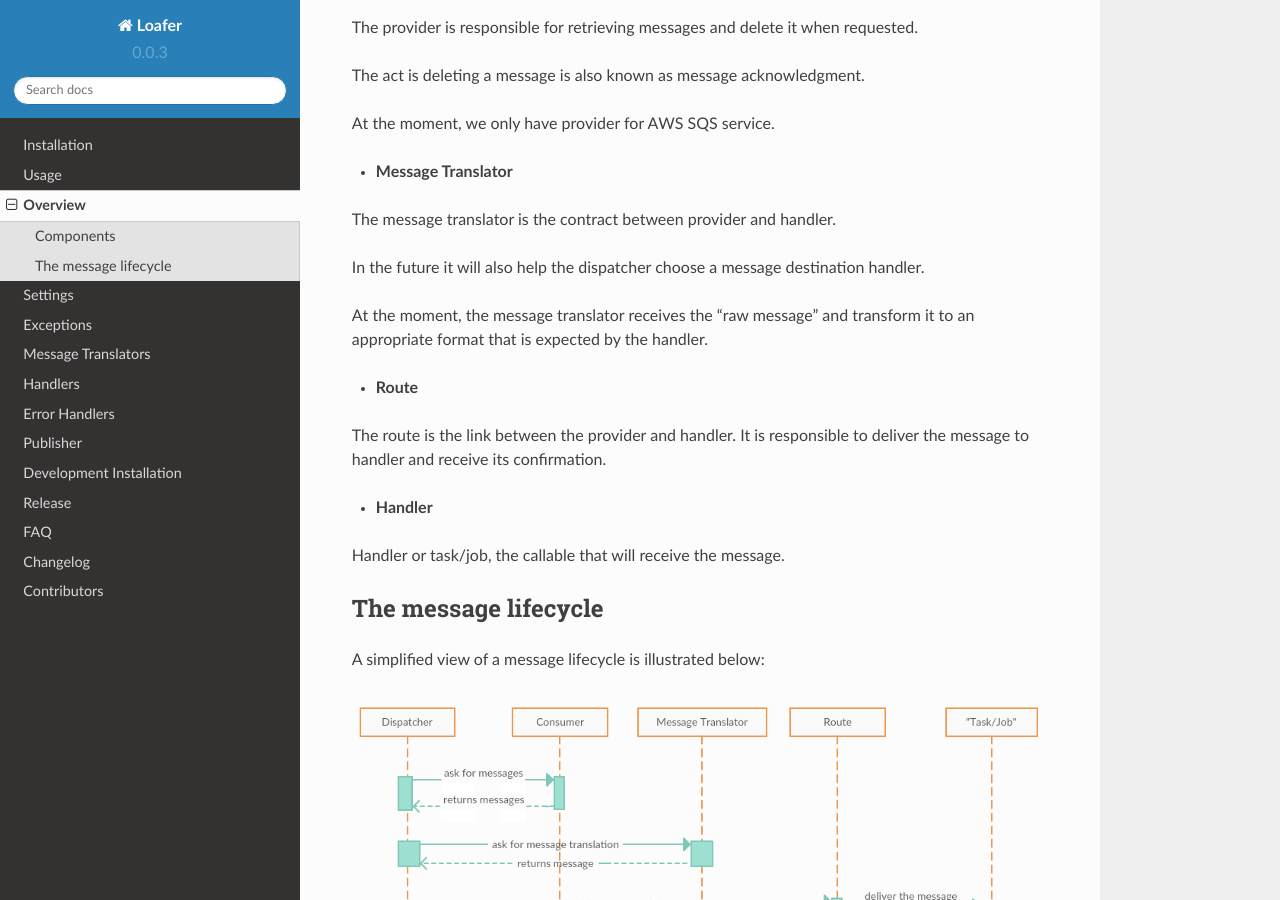
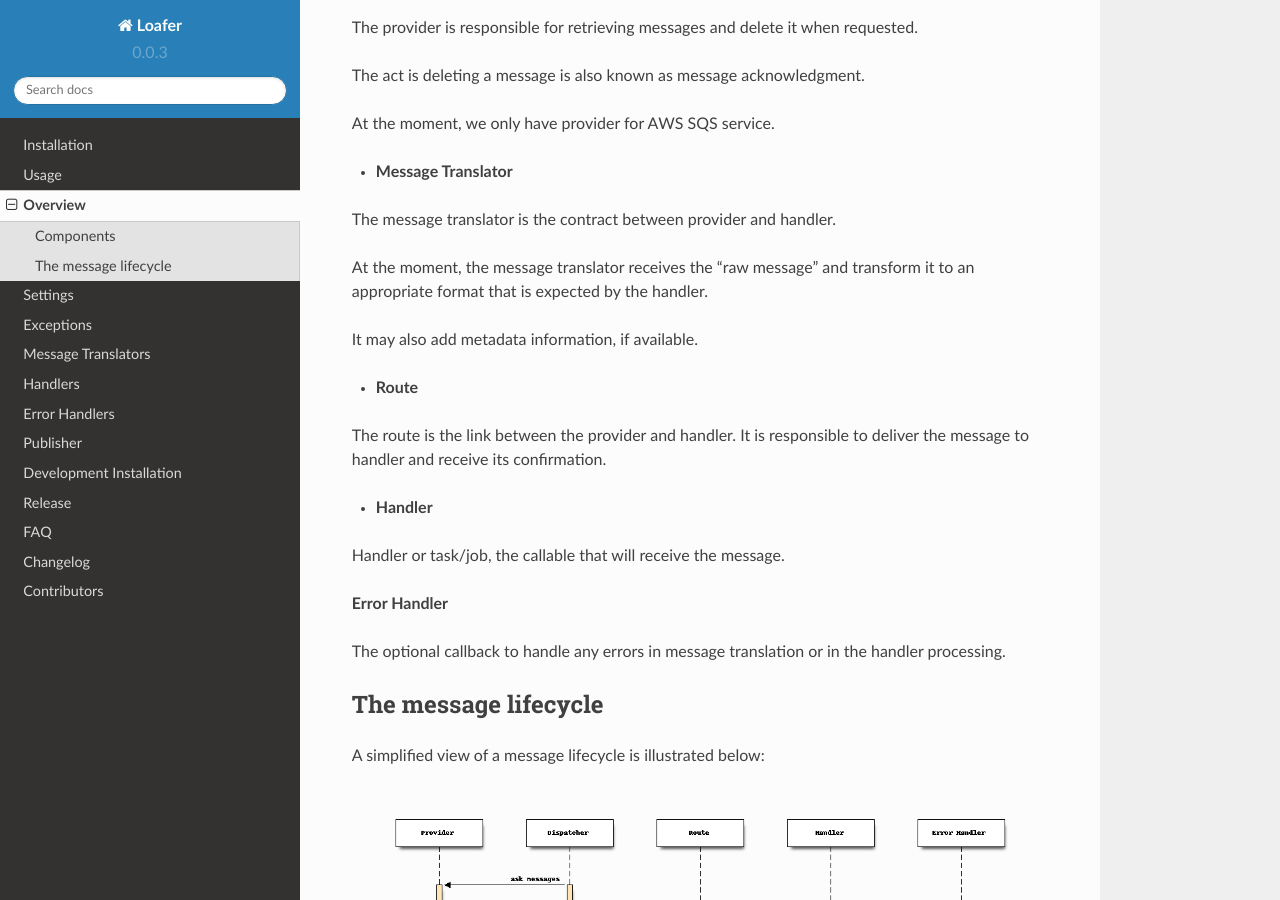
Before and after one commit to georgeyk/loafer, a Sphinx documentation site: the page built from docs/source/overview.rst, in a window 1280 px wide and 900 px high, scrolled down 970 px. Built offline with Sphinx 7.4.7 and the Read the Docs theme 2.0.0, drawn with Linux system fonts in a browser that asks for light colours; pages that are not in the unit, such as notebooks, are missing from menus.

Commit message:
Update overview docs

```diff
--- a/docs/source/overview.rst
+++ b/docs/source/overview.rst
@@ -52,11 +52,10 @@ At the moment, we only have provider for AWS SQS service.
 
 The message translator is the contract between provider and handler.
 
-In the future it will also help the dispatcher choose a message destination
-handler.
-
 At the moment, the message translator receives the "raw message" and
 transform it to an appropriate format that is expected by the handler.
+
+It may also add metadata information, if available.
 
 
 * **Route**
@@ -70,6 +69,12 @@ to deliver the message to handler and receive its confirmation.
 Handler or task/job, the callable that will receive the message.
 
 
+**Error Handler**
+
+The optional callback to handle any errors in message translation or in
+the handler processing.
+
+
 The message lifecycle
 ~~~~~~~~~~~~~~~~~~~~~
 
```
Also changed, not shown: docs/source/_static/sequence_loafer.png, 1 other file.
